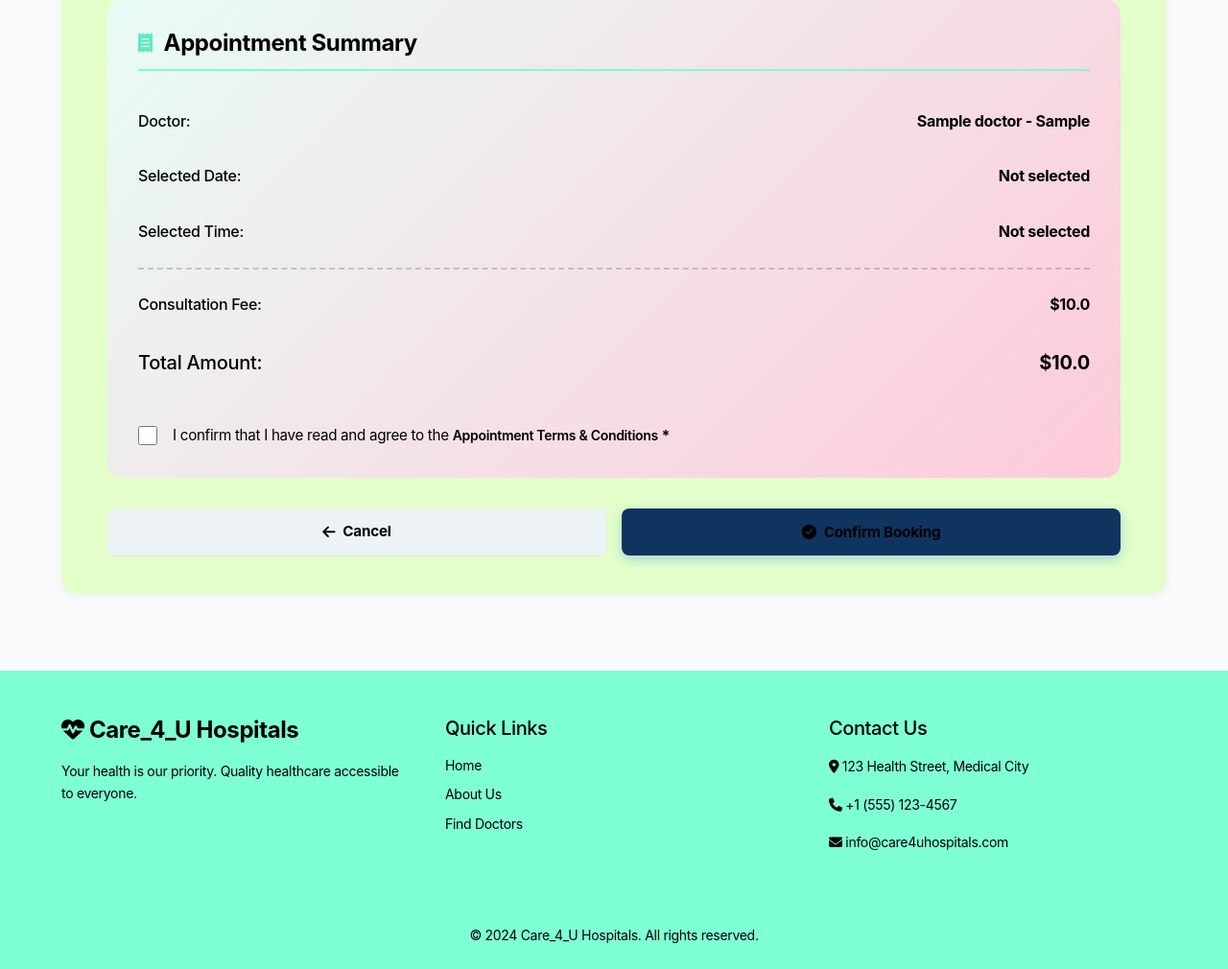
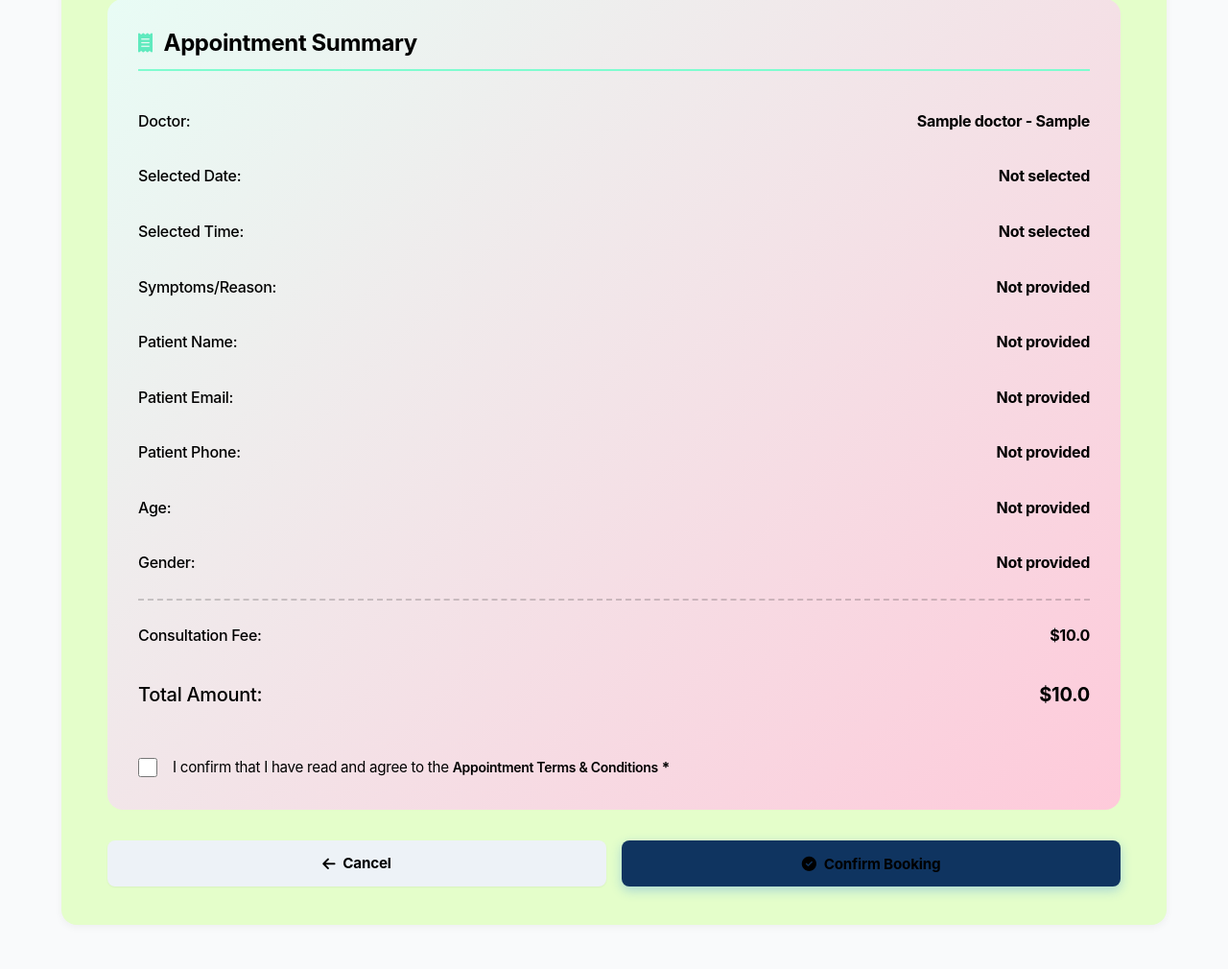
Before and after one commit to HARISHKUMAR2005488/AWS_CAPSTONE_CARE_4, a Flask app: template templates/appointments.html in a window 1280 px wide. Shown: the part 2006-3016 px from the top of the page at 96% size. Run offline with Flask 3, Linux system fonts and the light colour scheme; tables that the repository leaves empty hold one stand-in row (values such as "Sample post"); the template is opened without the code that fills it: values that come from a table or form of the project are taken from there, most other values are stand-ins (such as "Sample title", 1, 10 or a date in 2020); some web fonts are replaced.

Commit message:
style: Enhance appointment summary with additional patient information fields and improve symptom input handling

```diff
--- a/templates/appointments.html
+++ b/templates/appointments.html
@@ -170,6 +170,30 @@
                         <span class="summary-label">Selected Time:</span>
                         <span class="summary-value" id="selectedTime">Not selected</span>
                     </div>
+                    <div class="summary-row">
+                        <span class="summary-label">Symptoms/Reason:</span>
+                        <span class="summary-value" id="selectedSymptoms" style="word-wrap: break-word; white-space: normal;">Not provided</span>
+                    </div>
+                    <div class="summary-row">
+                        <span class="summary-label">Patient Name:</span>
+                        <span class="summary-value" id="selectedPatientName">Not provided</span>
+                    </div>
+                    <div class="summary-row">
+                        <span class="summary-label">Patient Email:</span>
+                        <span class="summary-value" id="selectedPatientEmail">Not provided</span>
+                    </div>
+                    <div class="summary-row">
+                        <span class="summary-label">Patient Phone:</span>
+                        <span class="summary-value" id="selectedPatientPhone">Not provided</span>
+                    </div>
+                    <div class="summary-row">
+                        <span class="summary-label">Age:</span>
+                        <span class="summary-value" id="selectedPatientAge">Not provided</span>
+                    </div>
+                    <div class="summary-row">
+                        <span class="summary-label">Gender:</span>
+                        <span class="summary-value" id="selectedPatientGender">Not provided</span>
+                    </div>
                     <div class="summary-row separator">
                         <span class="summary-label">Consultation Fee:</span>
                         <span class="summary-value">${{ doctor.consultation_fee }}</span>
@@ -250,7 +274,57 @@ document.addEventListener('DOMContentLoaded', function() {
     const symptomsInput = document.getElementById('symptoms');
     const selectedDateSpan = document.getElementById('selectedDate');
     const selectedTimeSpan = document.getElementById('selectedTime');
+    const selectedSymptomsSpan = document.getElementById('selectedSymptoms');
+    const selectedPatientNameSpan = document.getElementById('selectedPatientName');
+    const selectedPatientEmailSpan = document.getElementById('selectedPatientEmail');
+    const selectedPatientPhoneSpan = document.getElementById('selectedPatientPhone');
+    const selectedPatientAgeSpan = document.getElementById('selectedPatientAge');
+    const selectedPatientGenderSpan = document.getElementById('selectedPatientGender');
     const charCountSpan = document.getElementById('charCount');
+
+    // Initialize patient info from page load
+    const initializePatientInfo = function() {
+        const patientNameInput = document.querySelector('input[name="patient_name"]');
+        const patientEmailInput = document.querySelector('input[name="patient_email"]');
+        const patientPhoneInput = document.querySelector('input[name="patient_phone"]');
+        const patientAgeInput = document.querySelector('input[name="patient_age"]');
+        const patientGenderInput = document.querySelector('input[name="patient_gender"]');
+
+        if (patientNameInput && patientNameInput.value) {
+            selectedPatientNameSpan.textContent = patientNameInput.value;
+            selectedPatientNameSpan.style.color = 'var(--dark)';
+        } else if (document.querySelector('.info-value') && document.querySelector('.info-value').textContent) {
+            // Fallback to username from display
+            const displayName = document.querySelector('.patient-info-display .info-value');
+            if (displayName) {
+                selectedPatientNameSpan.textContent = displayName.textContent;
+                selectedPatientNameSpan.style.color = 'var(--dark)';
+            }
+        }
+
+        if (patientEmailInput && patientEmailInput.value) {
+            selectedPatientEmailSpan.textContent = patientEmailInput.value;
+            selectedPatientEmailSpan.style.color = 'var(--dark)';
+        }
+
+        if (patientPhoneInput && patientPhoneInput.value) {
+            selectedPatientPhoneSpan.textContent = patientPhoneInput.value;
+            selectedPatientPhoneSpan.style.color = 'var(--dark)';
+        }
+
+        if (patientAgeInput && patientAgeInput.value) {
+            selectedPatientAgeSpan.textContent = patientAgeInput.value;
+            selectedPatientAgeSpan.style.color = 'var(--dark)';
+        }
+
+        if (patientGenderInput && patientGenderInput.value) {
+            selectedPatientGenderSpan.textContent = patientGenderInput.value;
+            selectedPatientGenderSpan.style.color = 'var(--dark)';
+        }
+    };
+
+    // Call on page load
+    setTimeout(initializePatientInfo, 100);
 
     // Fetch doctor availability
     const doctorId = {{ doctor.id }};
@@ -330,6 +404,8 @@ document.addEventListener('DOMContentLoaded', function() {
 
             // Reset time select
             timeSelect.innerHTML = '<option value="">Select time slot</option>';
+            selectedTimeSpan.textContent = 'Not selected';
+            selectedTimeSpan.style.color = 'var(--gray)';
         }
     });
 
@@ -352,14 +428,24 @@ document.addEventListener('DOMContentLoaded', function() {
         }
     });
 
-    // Update character count for symptoms
+    // Update character count and summary for symptoms
     symptomsInput.addEventListener('input', function() {
         const count = this.value.length;
         charCountSpan.textContent = count;
 
+        // Update symptoms summary
+        if (this.value.trim()) {
+            selectedSymptomsSpan.textContent = this.value;
+            selectedSymptomsSpan.style.color = 'var(--dark)';
+        } else {
+            selectedSymptomsSpan.textContent = 'Not provided';
+            selectedSymptomsSpan.style.color = 'var(--gray)';
+        }
+
         if (count > 500) {
             this.value = this.value.substring(0, 500);
             charCountSpan.textContent = 500;
+            selectedSymptomsSpan.textContent = this.value;
         }
 
         if (count > 450) {
@@ -386,6 +472,13 @@ document.addEventListener('DOMContentLoaded', function() {
             return false;
         }
 
+        if (!symptomsInput.value.trim()) {
+            e.preventDefault();
+            alert('Please provide symptoms or reason for visit');
+            symptomsInput.focus();
+            return false;
+        }
+
         const selectedDate = new Date(dateInput.value);
         const today = new Date();
         today.setHours(0, 0, 0, 0);
```
